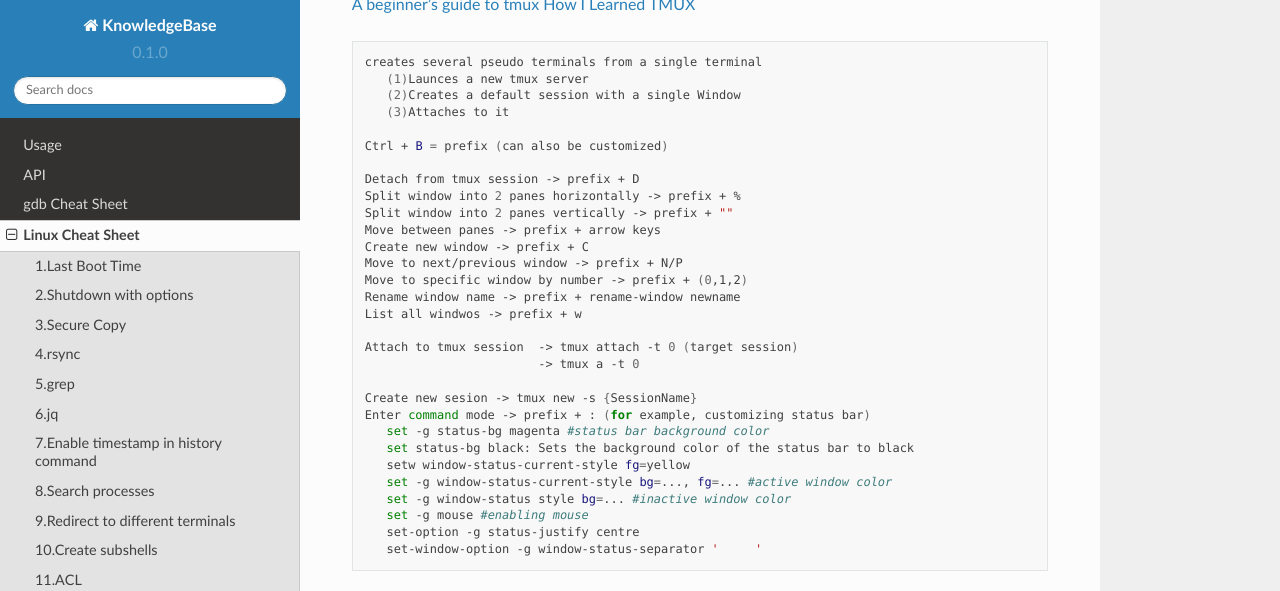
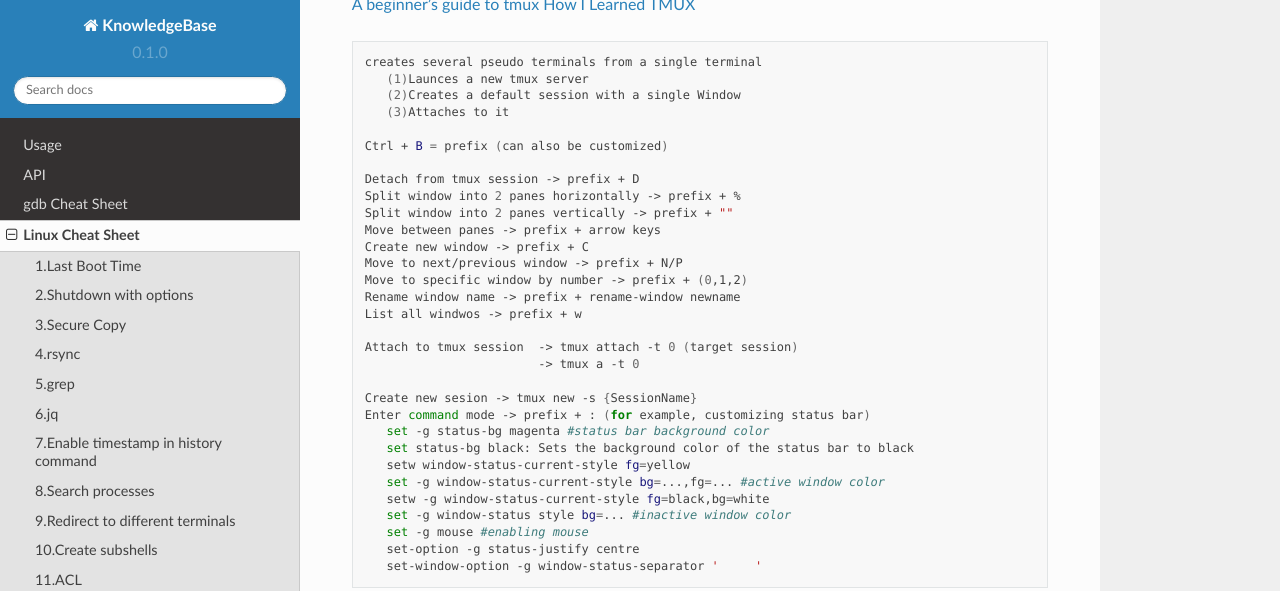
Before and after one commit to celikelozdinc/KnowledgeBase, a Sphinx documentation site: the page built from docs/source/linux.rst, in a window 1280 px wide and 900 px high, scrolled down 2107 px, cut to the strip 0-591 px from the top of the window. Built offline with Sphinx 7.4.7 and the Read the Docs theme 2.0.0, drawn with Linux system fonts in a browser that asks for light colours.

Commit message:
Update linux.rst for tmux usage

```diff
--- a/docs/source/linux.rst
+++ b/docs/source/linux.rst
@@ -128,7 +128,8 @@ Linux Cheat Sheet
          set -g status-bg magenta #status bar background color
          set status-bg black: Sets the background color of the status bar to black
          setw window-status-current-style fg=yellow
-         set -g window-status-current-style bg=..., fg=... #active window color
+         set -g window-status-current-style bg=...,fg=... #active window color
+         setw -g window-status-current-style fg=black,bg=white
          set -g window-status style bg=... #inactive window color
          set -g mouse #enabling mouse
          set-option -g status-justify centre
```
